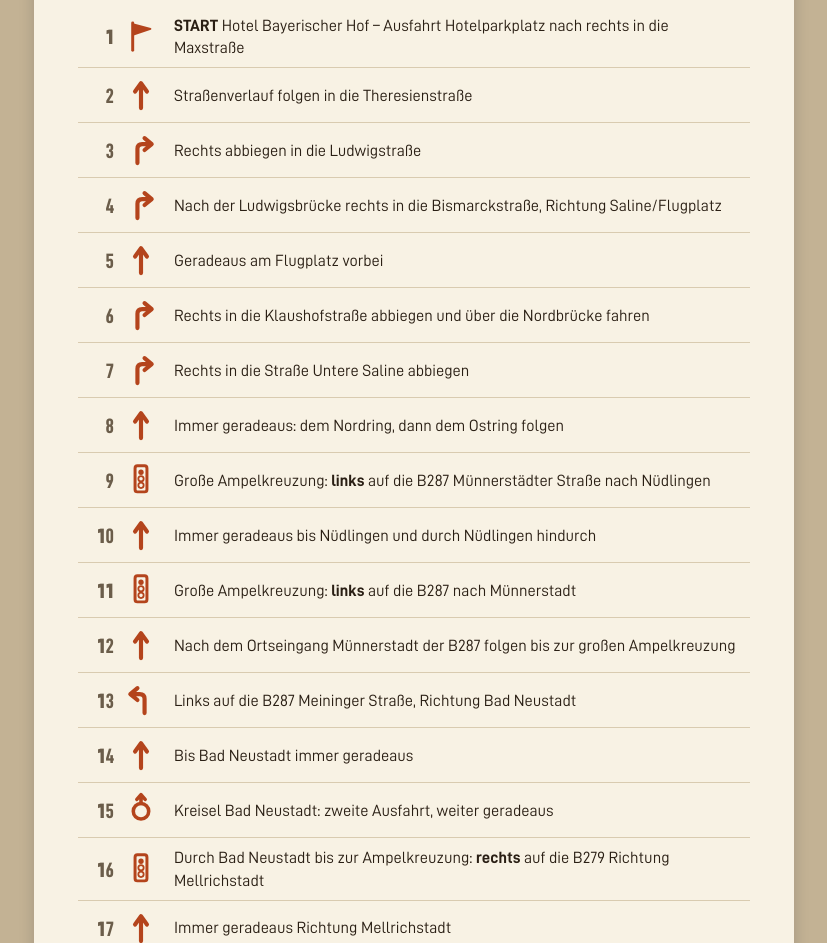
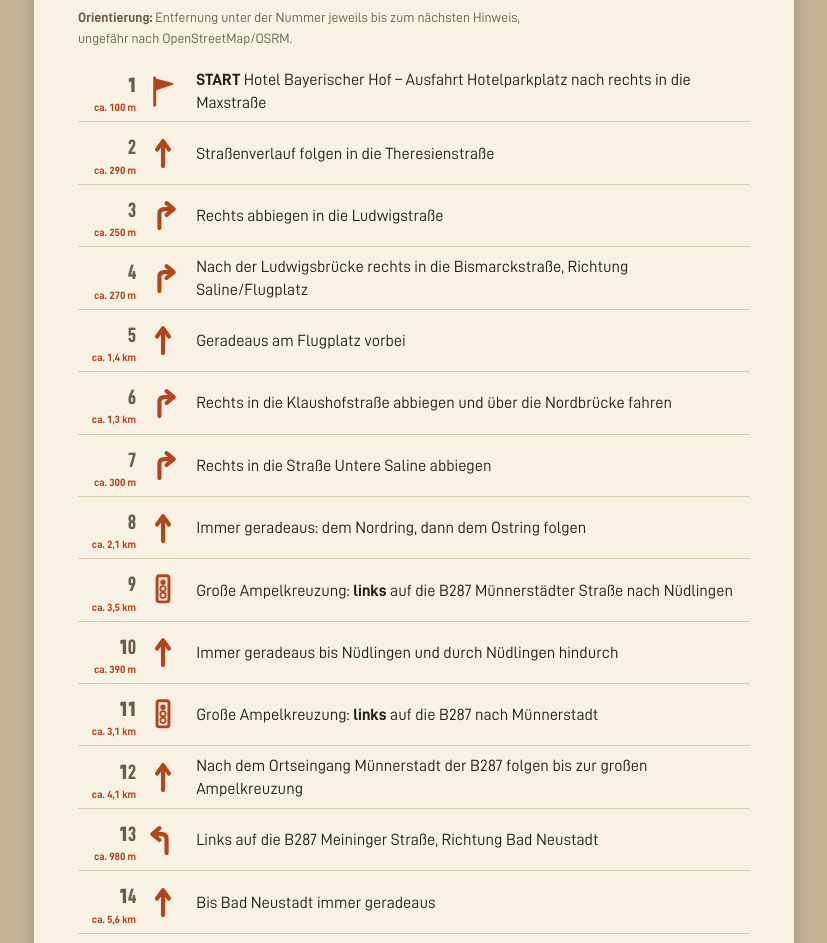
Before and after one commit to hcset/bmw6er-ausfahrt, a plain HTML site: page handout.html in a window 1280 px wide. Shown: the part 4186-5129 px from the top of the page, without its empty margins (226-1053 px from the left). Drawn offline with Linux system fonts and the light colour scheme.

Commit message:
Add OSM distances between roadbook instructions

```diff
--- a/handout.html
+++ b/handout.html
@@ -5,7 +5,7 @@
 <meta name="viewport" content="width=device-width, initial-scale=1">
 <title>Roadbook – BMW 6er Club Ausfahrt 03.10.2026</title>
 <meta name="description" content="Roadbook der BMW 6er Club Ausfahrt am 03.10.2026: Bad Kissingen – Meiningen – Rhön – Bad Kissingen, 3 Etappen, ca. 176 km.">
-<meta name="version" content="2.0.4">
+<meta name="version" content="2.1.0">
 <meta name="version-date" content="2026-09-15">
 <style>
 @font-face { font-family: "DINish"; src: url("assets/fonts/DINish-Regular.woff2") format("woff2"); font-weight: 400; font-style: normal; font-display: swap; }
@@ -207,9 +207,16 @@ table.roadbook { width: 100%; border-collapse: collapse; margin: 6px 0 10px; }
 table.roadbook td { padding: 8px 8px 8px 0; border-bottom: 1px solid var(--linie); vertical-align: middle; }
 table.roadbook tr:last-child td { border-bottom: 2px solid var(--ink); }
 td.nr {
-  width: 44px; font-family: "DINish Condensed"; font-weight: 900; font-size: 1.3rem;
+  width: 64px; font-family: "DINish Condensed"; font-weight: 900; font-size: 1.3rem;
   font-variant-numeric: tabular-nums; color: var(--ink-2); text-align: right; padding-right: 12px;
 }
+td.nr .distanz {
+  display: block; margin-top: 1px; white-space: nowrap;
+  font-family: "DINish", "Helvetica Neue", Arial, sans-serif;
+  font-size: 0.66rem; line-height: 1.15; font-weight: 700; color: var(--blau);
+}
+.e2 td.nr .distanz { color: var(--rot); }
+.e3 td.nr .distanz { color: var(--gruen); }
 td.pikto { width: 52px; }
 td.pikto svg { display: block; width: 38px; height: 38px; }
 .e1 td.pikto { color: var(--blau); }
@@ -348,11 +355,14 @@ ol.quiz li::before {
   .cover-inhalt { padding: 16mm 10mm 6mm; }
   .cover-foto img { height: 62mm; }
   .etappe-kopf { margin-bottom: 12px; padding: 10px 0 8px; }
+  .e3 .etappe-daten { gap: 4px 12px; font-size: 0.86rem; }
+  .e3 .etappe-daten span:last-child { flex-basis: 100%; }
   .startnummer { width: 52px; height: 52px; font-size: 1.8rem; }
   h2 { font-size: 17pt; }
   td.text { font-size: 9.4pt; }
   td.pikto svg { width: 26px; height: 26px; }
   td.nr { font-size: 10.5pt; }
+  td.nr .distanz { font-size: 6.5pt; }
   table.roadbook td { padding: 4px 6px 4px 0; }
   tr, .stopp, .zeitplan li, ol.regeln li, .bingo, article, .notfall { break-inside: avoid; }
   .zeitplan li { padding: 4px 0; grid-template-columns: 62px 1fr; gap: 10px; }
@@ -506,6 +516,7 @@ finish review, the verdict, DESIGN.md, and every shipping raster carrying its pr
   <figure class="karte-rahmen">
     <img src="karten/e1.jpg" alt="Karte der Etappe 1 von Bad Kissingen nach Meiningen">
   </figure>
+  <p class="klein"><strong>Orientierung:</strong> Entfernung unter der Nummer jeweils bis zum nächsten Hinweis, ungefähr nach OpenStreetMap/OSRM.</p>
   <table class="roadbook">
     <tr><td class="nr">1</td><td class="pikto"><svg><use href="#i-start"/></svg></td><td class="text"><strong>START</strong> Hotel Bayerischer Hof – Ausfahrt Hotelparkplatz nach rechts in die Maxstraße</td></tr>
     <tr><td class="nr">2</td><td class="pikto"><svg><use href="#i-geradeaus"/></svg></td><td class="text">Straßenverlauf folgen in die Theresienstraße</td></tr>
@@ -595,6 +606,7 @@ finish review, the verdict, DESIGN.md, and every shipping raster carrying its pr
   <figure class="karte-rahmen">
     <img src="karten/e2.jpg" alt="Karte der Etappe 2 von Meiningen über die Wasserkuppe zum Berghaus Rhön">
   </figure>
+  <p class="klein"><strong>Orientierung:</strong> Entfernung unter der Nummer jeweils bis zum nächsten Hinweis, ungefähr nach OpenStreetMap/OSRM.</p>
   <table class="roadbook">
     <tr><td class="nr">1</td><td class="pikto"><svg><use href="#i-rechts"/></svg></td><td class="text">Parkplatz nach rechts verlassen auf Brückenmühle, der Straße links folgen auf die Melkerser Hauptstraße</td></tr>
     <tr><td class="nr">2</td><td class="pikto"><svg><use href="#i-geradeaus"/></svg></td><td class="text">Straße folgen Richtung Herpf</td></tr>
@@ -647,6 +659,7 @@ finish review, the verdict, DESIGN.md, and every shipping raster carrying its pr
   <figure class="karte-rahmen">
     <img src="karten/e3.jpg" alt="Karte der Etappe 3 vom Berghaus Rhön zurück nach Bad Kissingen">
   </figure>
+  <p class="klein"><strong>Orientierung:</strong> Entfernung unter der Nummer jeweils bis zum nächsten Hinweis, ungefähr nach OpenStreetMap/OSRM.</p>
   <table class="roadbook">
     <tr><td class="nr">1</td><td class="pikto"><svg><use href="#i-geradeaus"/></svg></td><td class="text">Die Straße beim Berghaus Rhön weiterfahren bis Schildeck</td></tr>
     <tr><td class="nr">2</td><td class="pikto"><svg><use href="#i-links"/></svg></td><td class="text">Auf die B286 nach links abbiegen Richtung Bad Kissingen</td></tr>
@@ -819,6 +832,46 @@ finish review, the verdict, DESIGN.md, and every shipping raster carrying its pr
 if (new URLSearchParams(location.search).has("sw")) {
   document.documentElement.classList.add("sw");
 }
+// Ungefähre Straßenentfernung bis zum nächsten nummerierten Hinweis.
+// Grundlage: gespeicherte OSM-Streckenlinie und OSRM-Abbiegeabschnitte;
+// je Etappe auf die freigegebene Gesamtdistanz abgeglichen.
+(function () {
+  var etappen = [
+    {
+      id: "etappe1", zielKm: 71.4, zwischenziel: 31,
+      km: [0.05,0.29,0.25,0.27,1.40,1.30,0.30,2.10,3.60,0.40,3.10,4.20,1.00,5.70,3.50,0.20,17.50,0.40,0.30,0.60,0.50,0.60,13.00,0.50,0.50,4.70,0.18,0.32,0.84,0.15,0,0.02,0.38,0.31,0.27,0.18,0.36,0.32,2.93,0]
+    },
+    {
+      id: "etappe2", zielKm: 79.2,
+      km: [0.02,4.66,3.08,3.43,6.24,3.64,7.36,2.25,2.86,1.50,5.08,3.70,1.10,3.20,0.04,2.90,0.29,4.48,3.72,13.10,1.84,0.33,0]
+    },
+    {
+      id: "etappe3", zielKm: 25.5,
+      km: [3.40,11.20,2.73,3.10,3.16,0.28,1.62,0]
+    }
+  ];
+  function formatDistanz(km) {
+    if (km < 1) return "ca. " + Math.max(10, Math.round(km * 100)) * 10 + " m";
+    return "ca. " + km.toFixed(1).replace(".", ",") + " km";
+  }
+  etappen.forEach(function (etappe) {
+    var zellen = document.querySelectorAll("#" + etappe.id + " table.roadbook td.nr");
+    var summe = etappe.km.reduce(function (sum, km) { return sum + km; }, 0);
+    var faktor = etappe.zielKm / summe;
+    zellen.forEach(function (zelle, index) {
+      var nummer = index + 1;
+      var text;
+      if (etappe.zwischenziel === nummer) text = "Zwischenziel";
+      else if (index === zellen.length - 1) text = "Ziel";
+      else text = formatDistanz(etappe.km[index] * faktor);
+      var distanz = document.createElement("span");
+      distanz.className = "distanz";
+      distanz.textContent = text;
+      if (text.indexOf("ca.") === 0) distanz.title = "Ungefähre Straßenentfernung bis zum nächsten Hinweis";
+      zelle.appendChild(distanz);
+    });
+  });
+})();
 (function () {
   var badge = document.getElementById("version-badge");
   var v = document.querySelector('meta[name="version"]').content;
```
Also changed, not shown: 2 other files.
